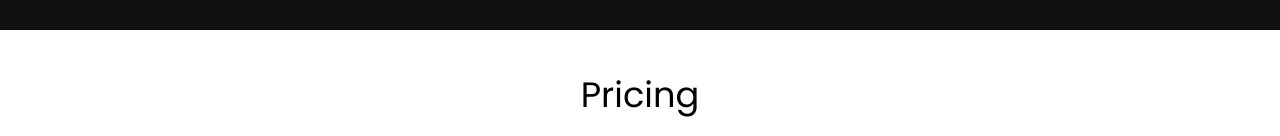
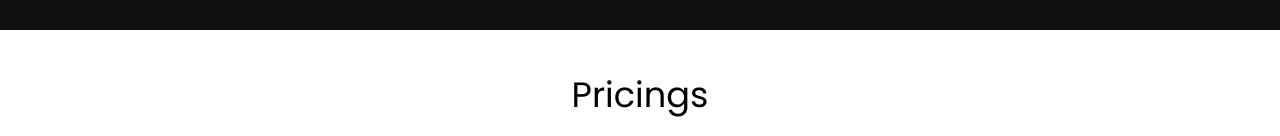
Before and after one commit to LEHVY/Landing-page-proj, a plain HTML site: page index.html in a window 1280 px wide. Shown: the part 2259-2395 px from the top of the page. Drawn offline with Linux system fonts and the light colour scheme.

```diff
--- a/index.html
+++ b/index.html
@@ -127,7 +127,7 @@
        <SECTION class="pricing">
         <div class="container-sm">
           <h3 class="pricing-heading text-xl text-center">
-            Pricing
+            Pricings
           </h3>
         </div>
        </SECTION>
```
